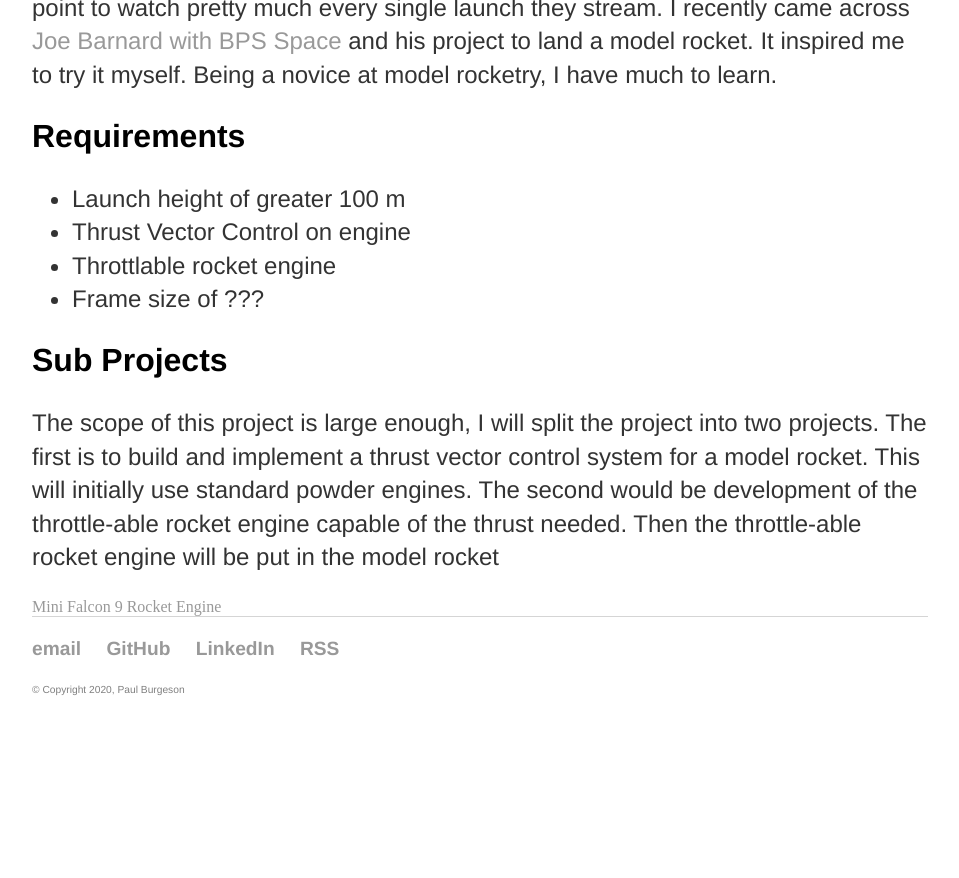
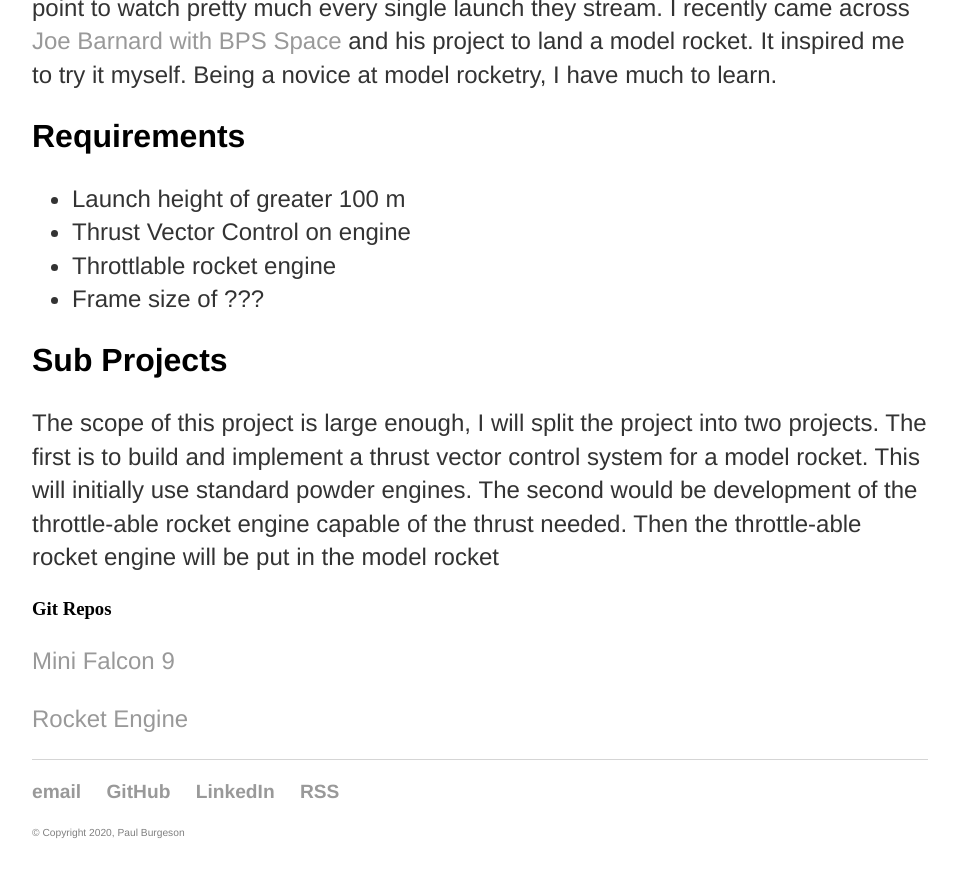
Before and after one commit to pburgeson/pburgeson.github.io, a Jekyll site: the page built from minifalcon9/index.html, in a window 1280 px wide and 900 px high, scrolled down 1175 px. Shown: the top 878 px of the window, without its empty margins (160-1119 px from the left). Built offline with Jekyll 4.4.1, drawn with Linux system fonts in a browser that asks for light colours; before the commit the page ends 1932 px from its top, so only the background shows below that.

```diff
--- a/3dscanner/index.html
+++ b/3dscanner/index.html
@@ -24,6 +24,6 @@
 	<p>*Removed as openscan pcb was not compatible with Trinamic Step Stick and does not affect functionality</p>
 </div><!-- /.requirements -->
 <h3>Git Repo</h3>
-<a href="https://github.com/pburgeson/openscanbuild">Cycloidal Drive Repo</a>
+<p><a href="https://github.com/pburgeson/openscanbuild">Cycloidal Drive Repo</a></p>
 
 <img src="../assets/3dscanner/openscan_image.jpg">
--- a/cycloidaldrive/index.html
+++ b/cycloidaldrive/index.html
@@ -21,4 +21,4 @@
 </ul>
 
 <h3>Git Repo</h3>
-<a href="https://github.com/pburgeson/cycloidaldrive">Cycloidal Drive Repo</a>
+<p><a href="https://github.com/pburgeson/cycloidaldrive">Cycloidal Drive Repo</a></p>
--- a/minifalcon9/index.html
+++ b/minifalcon9/index.html
@@ -22,5 +22,6 @@
 <h2>Sub Projects</h2>
 <p>The scope of this project is large enough, I will split the project into two projects.  The first is to build and implement a thrust vector control system for a model rocket.  This will initially use standard powder engines.  The second would be development of the throttle-able rocket engine capable of the thrust needed.  Then the throttle-able rocket engine will be put in the model rocket</p>
 
-<a href="https://github.com/pburgeson/minifalcon9">Mini Falcon 9</a>
-<a href="https://github.com/pburgeson/rocketengine">Rocket Engine</a>
+<h3>Git Repos</h3>
+<p><a href="https://github.com/pburgeson/minifalcon9">Mini Falcon 9</a></p>
+<p><a href="https://github.com/pburgeson/rocketengine">Rocket Engine</a></p>
```
